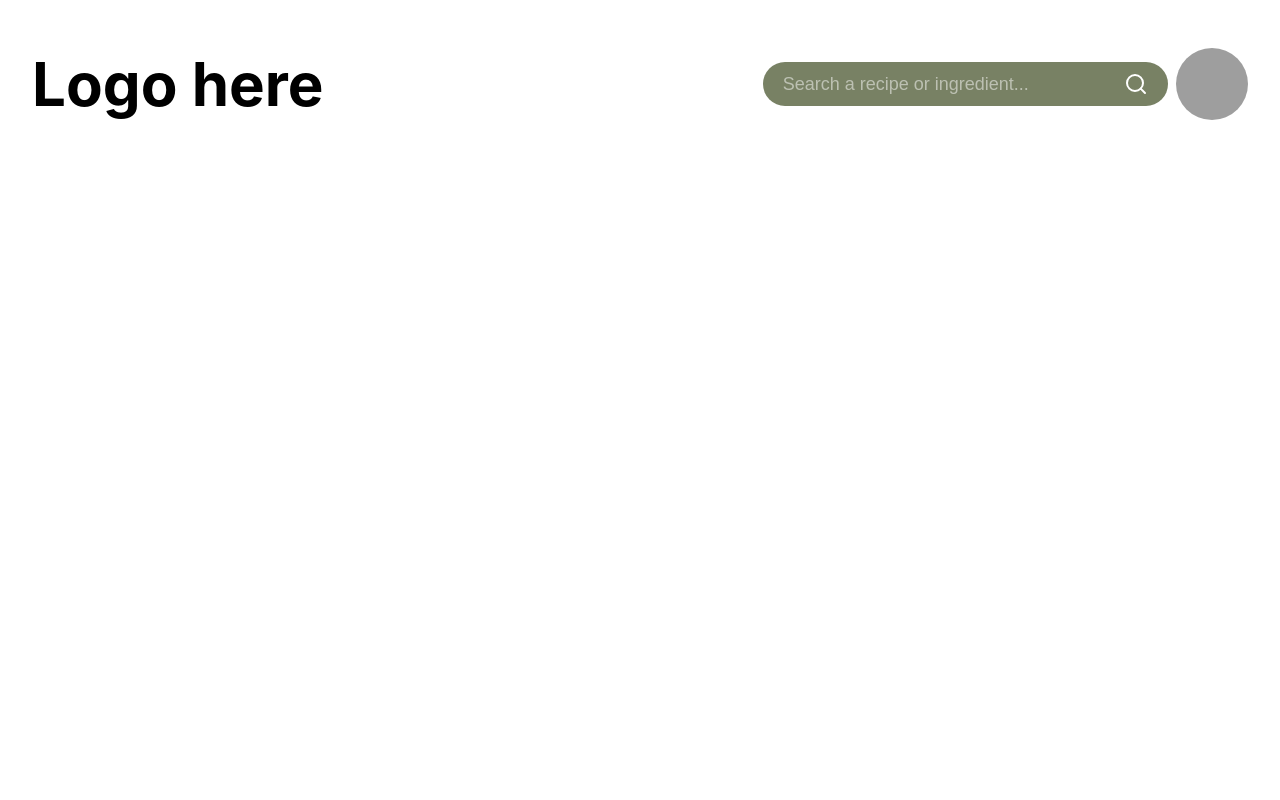
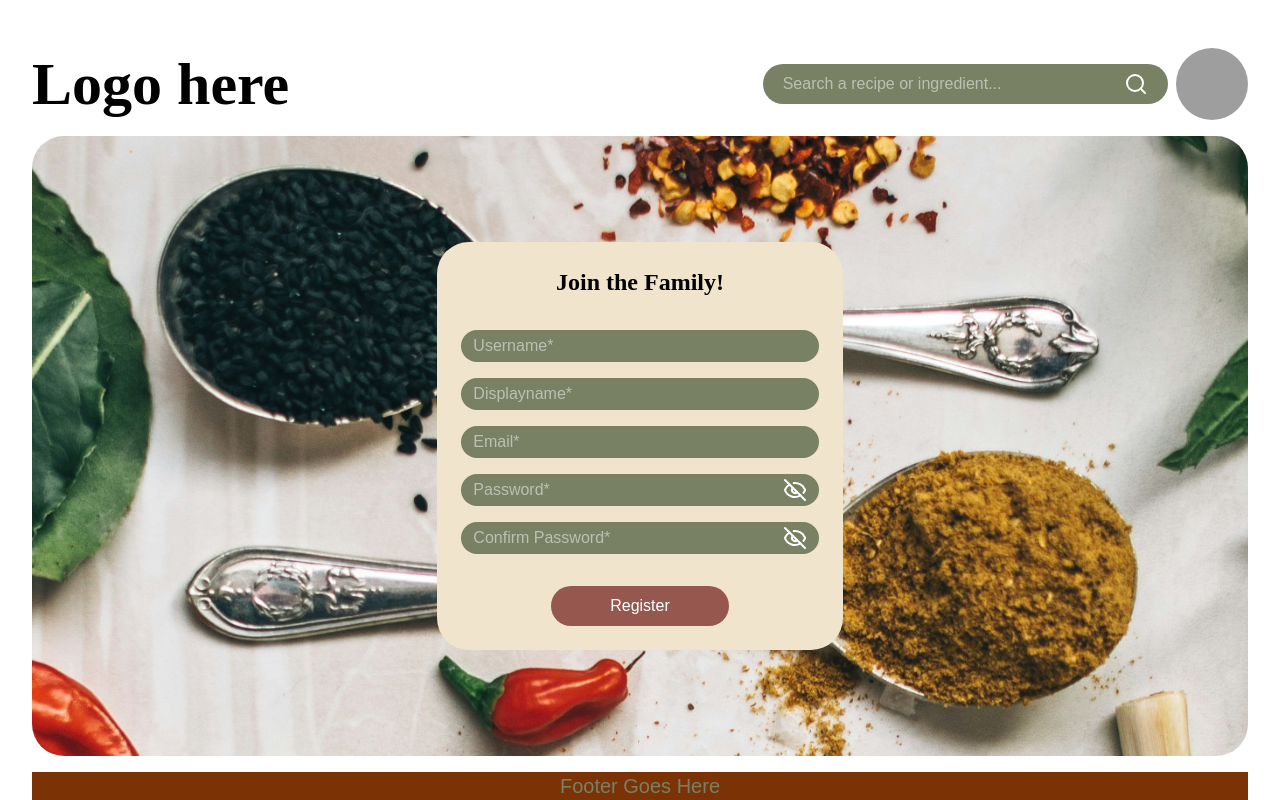
Before and after one commit to igerrits13/RecipesApp, a React (Vite) app in the folder Frontend/: page /register in a window 1280 px wide. Built offline with nearby package versions, Linux system fonts and the light colour scheme; grey boxes are pictures that could not be loaded.

Commit message:
feat(frontend): create registration view
- create user registration form and view
- adjust various component's styling

```diff
--- a/Frontend/src/App.tsx
+++ b/Frontend/src/App.tsx
@@ -14,7 +14,7 @@ import NotFoundView from "./pages/NotFoundView";
 
 function App() {
   return (
-    <div className="px-4 py-6 sm:px-6 sm:py-8 lg:px-8 lg:py-12  mx-auto">
+    <div className="min-h-screen">
       <Routes>
         <Route path="/" element={<HomeView />} />
         <Route path="/recipe" element={<RecipeView />} />
@@ -33,9 +33,3 @@ function App() {
 }
 
 export default App;
-
-// sm	40rem (640px)	@media (width >= 40rem) { ... }
-// md	48rem (768px)	@media (width >= 48rem) { ... }
-// lg	64rem (1024px)	@media (width >= 64rem) { ... }
-// xl	80rem (1280px)	@media (width >= 80rem) { ... }
-// 2xl	96rem (1536px)	@media (width >= 96rem) { ... }
--- /dev/null
+++ b/Frontend/src/components/Footer.tsx
@@ -0,0 +1,8 @@
+export default function Footer() {
+  return (
+    <h1 className="text-center text-sage-olive-500 font-body text-sm md:text-base lg:text-lg xl:text-xl bg-amber-900">
+      {" "}
+      Footer Goes Here{" "}
+    </h1>
+  );
+}
--- a/Frontend/src/components/Hero.tsx
+++ b/Frontend/src/components/Hero.tsx
@@ -6,9 +6,9 @@ interface HeroProps {
 // Hero component that accepts children as props
 export default function Hero({ backgroundImage, children }: HeroProps) {
   return (
-    <div className="relative flex h-full w-full rounded-4xl overflow-hidden max-h-[60vh]">
+    <div className="relative flex flex-1 items-center justify-center w-full py-8 rounded-4xl overflow-hidden min-h-100 max-h-[60vh] landscape:max-h-none">
       <img
-        className="w-full object-cover inset-0"
+        className="absolute inset-0 h-full w-full object-cover"
         src={backgroundImage}
         alt="Hero Image"
       />
--- a/Frontend/src/components/SearchBar.tsx
+++ b/Frontend/src/components/SearchBar.tsx
@@ -19,9 +19,9 @@ export default function SearchBar() {
   });
 
   return (
-    <div className="flex items-center gap-1 rounded-full color-sage-olive-500 py-1 px-3 sm:py-2 sm:px-5 font-body text-xs md:text-sm lg:text-base xl:text-lg">
+    <div className="flex items-center gap-1 rounded-full bg-sage-olive-500 py-1 px-3 sm:py-2 sm:px-5 font-body text-white">
       <input
-        className="grow text-white focus:outline-none"
+        className="grow focus:outline-none"
         type="text"
         placeholder={
           width > 480 ? "Search a recipe or ingredient..." : "Search..."
@@ -33,7 +33,7 @@ export default function SearchBar() {
         className="cursor-pointer"
         onClick={() => console.log("Search query:", searchQuery)}
       >
-        <Search className="h-4 w-4 lg:h-6 lg:w-6 text-white " />
+        <Search className="h-4 w-4 lg:h-6 lg:w-6" />
       </button>
     </div>
   );
--- a/Frontend/src/components/SecondaryNavBar.tsx
+++ b/Frontend/src/components/SecondaryNavBar.tsx
@@ -17,7 +17,7 @@ export default function SecondaryNavBar() {
 
   return (
     <nav className="w-full flex items-center justify-between">
-      <div className="font-bold text-xl sm:text-2xl md:text-3xl lg:text-4xl xl:text-6xl">
+      <div className="font-subtitle font-bold text-xl sm:text-2xl md:text-3xl lg:text-4xl xl:text-6xl">
         Logo here
       </div>
       <div className="flex gap-2 items-center justify-end w-1/2">
--- a/Frontend/src/index.css
+++ b/Frontend/src/index.css
@@ -2,6 +2,10 @@
 
 .font-body {
   font-family: "Source Sans 3", sans-serif;
+}
+
+.font-subtitle {
+  font-family: "Merriweather", serif;
 }
 
 .text-sage-olive-500 {
@@ -60,8 +64,7 @@
   color: #959b86;
 }
 
-.color-sage-olive-500 {
-  /* color: #788164; */
+.bg-sage-olive-500 {
   background-color: #788164;
 }
 
@@ -98,7 +101,7 @@
 }
 
 .color-antique-parchment-500 {
-  color: #f0e4cc;
+  background-color: #f0e4cc;
 }
 
 .color-antique-parchment-600 {
@@ -133,8 +136,8 @@
   color: #a9766f;
 }
 
-.color-rosewood-500 {
-  color: #96574e;
+.bg-rosewood-500 {
+  background-color: #96574e;
 }
 
 .color-rosewood-600 {
--- a/Frontend/src/pages/HomeView.tsx
+++ b/Frontend/src/pages/HomeView.tsx
@@ -2,17 +2,19 @@ import SearchBar from "../components/SearchBar";
 import Hero from "../components/Hero";
 
 import HeroImage from "../assets/images/heroImg.jpg";
+import Footer from "../components/Footer";
 
 export default function HomeView() {
   const children = (
-    <div className="absolute min-w-1/2 md:min-w-1/3 xl:min-w-1/4 top-1/2 left-1/2 -translate-x-1/2 -translate-y-1/2">
+    <div className="z-10 min-w-1/2 md:min-w-1/3 xl:min-w-1/4">
       {<SearchBar />}
     </div>
   );
 
   return (
-    <div className="flex flex-col">
+    <div className="px-4 pt-6 sm:px-6 sm:pt-8 lg:px-8 lg:pt-12 mx-auto flex flex-col">
       <Hero backgroundImage={HeroImage} children={children} />
+      <Footer />
     </div>
   );
 }
--- a/Frontend/src/pages/RegisterView.tsx
+++ b/Frontend/src/pages/RegisterView.tsx
@@ -1,9 +1,144 @@
+import { Eye, EyeOff } from "lucide-react";
+import React, { useState } from "react";
+
 import SecondaryNavBar from "../components/SecondaryNavBar";
+import Hero from "../components/Hero";
+import HeroImage from "../assets/images/heroImg.jpg";
+import Footer from "../components/Footer";
 
+// RegisterView component that allows users to register an account by providing their username, display name, email, password, and confirming their password
 export default function RegisterView() {
+  const [username, setUsername] = useState("");
+  const [displayName, setDisplayName] = useState("");
+  const [email, setEmail] = useState("");
+  const [password, setPassword] = useState("");
+  const [confirmPassword, setConfirmPassword] = useState("");
+  const [passwordVisible, setPasswordVisible] = useState(false);
+  const [confirmPasswordVisible, setConfirmPasswordVisible] = useState(false);
+
+  // Handle the visibility of the password field
+  const handleSetPasswordVisible = (e: React.MouseEvent<HTMLButtonElement>) => {
+    e.preventDefault();
+    setPasswordVisible(!passwordVisible);
+  };
+
+  // Handle the visibility of the confirm password field
+  const handleSetConfirmPasswordVisible = (
+    e: React.MouseEvent<HTMLButtonElement>,
+  ) => {
+    e.preventDefault();
+    setConfirmPasswordVisible(!confirmPasswordVisible);
+  };
+
+  // Handle user registration logic when the register button is clicked
+  const handleRegisterUser = (e: React.MouseEvent<HTMLButtonElement>) => {
+    e.preventDefault();
+    // Handle user registration logic here
+    if (
+      username === "" ||
+      displayName === "" ||
+      email === "" ||
+      password === "" ||
+      confirmPassword === ""
+    ) {
+      console.error("All fields are required");
+      return;
+    }
+
+    if (password !== confirmPassword) {
+      console.error("Passwords do not match");
+      return;
+    } else {
+      console.log("Registering user with the following details:");
+      console.log("Username:", username);
+      console.log("Display Name:", displayName);
+      console.log("Email:", email);
+      console.log("Password:", password);
+    }
+  };
+
+  // Registration form with input fields for username, display name, email, password, and confirm password, along with a register button
+  const children = (
+    <form className="flex flex-col gap-2 sm:gap-4 items-center z-10 w-3/4 sm:w-1/2 lg:w-1/3 2xl:w-1/4 font-body rounded-4xl p-6 color-antique-parchment-500">
+      <div className="mb-4 font-subtitle font-bold text-center text-xl md:text-2xl">
+        Join the Family!
+      </div>
+      <div className="flex w-full rounded-full bg-sage-olive-500 py-1 px-3">
+        <input
+          className="grow text-white focus:outline-none"
+          type={"text"}
+          placeholder={"Username*"}
+          value={username}
+          onChange={(e) => setUsername(e.target.value)}
+        />
+      </div>
+      <div className="flex w-full rounded-full bg-sage-olive-500 py-1 px-3">
+        <input
+          className="grow text-white focus:outline-none"
+          type={"text"}
+          placeholder={"Displayname*"}
+          value={displayName}
+          onChange={(e) => setDisplayName(e.target.value)}
+        />
+      </div>
+      <div className="flex w-full rounded-full bg-sage-olive-500 py-1 px-3">
+        <input
+          className="grow text-white focus:outline-none"
+          type={"email"}
+          placeholder={"Email*"}
+          value={email}
+          onChange={(e) => setEmail(e.target.value)}
+        />
+      </div>
+      <div className="flex w-full gap-1 rounded-full bg-sage-olive-500 py-1 px-3">
+        <input
+          className="grow text-white focus:outline-none"
+          type={passwordVisible ? "text" : "password"}
+          placeholder={"Password*"}
+          value={password}
+          onChange={(e) => setPassword(e.target.value)}
+        />
+        <button className="cursor-pointer" onClick={handleSetPasswordVisible}>
+          {passwordVisible ? (
+            <Eye className="h-4 w-4 lg:h-6 lg:w-6 text-white " />
+          ) : (
+            <EyeOff className="h-4 w-4 lg:h-6 lg:w-6 text-white " />
+          )}
+        </button>
+      </div>
+      <div className="flex w-full gap-1 rounded-full bg-sage-olive-500 py-1 px-3">
+        <input
+          className="grow text-white focus:outline-none"
+          type={confirmPasswordVisible ? "text" : "password"}
+          placeholder={"Confirm Password*"}
+          value={confirmPassword}
+          onChange={(e) => setConfirmPassword(e.target.value)}
+        />
+        <button
+          className="cursor-pointer"
+          onClick={handleSetConfirmPasswordVisible}
+        >
+          {confirmPasswordVisible ? (
+            <Eye className="h-4 w-4 lg:h-6 lg:w-6 text-white " />
+          ) : (
+            <EyeOff className="h-4 w-4 lg:h-6 lg:w-6 text-white " />
+          )}
+        </button>
+      </div>
+      <button
+        className="w-1/2 mt-4 text-center rounded-full bg-rosewood-500 text-white py-1 px-3 sm:py-2 sm:px-5"
+        onClick={handleRegisterUser}
+      >
+        Register
+      </button>
+    </form>
+  );
+
   return (
-    <div className="flex flex-col">
+    <div className="px-4 pt-6 sm:px-6 sm:pt-8 lg:px-8 lg:pt-12 mx-auto flex flex-col gap-4 h-screen landscape:h-auto landscape:min-h-screen justify-between">
       <SecondaryNavBar />
+      <Hero backgroundImage={HeroImage} children={children} />
+      <Footer />
     </div>
   );
 }
```
